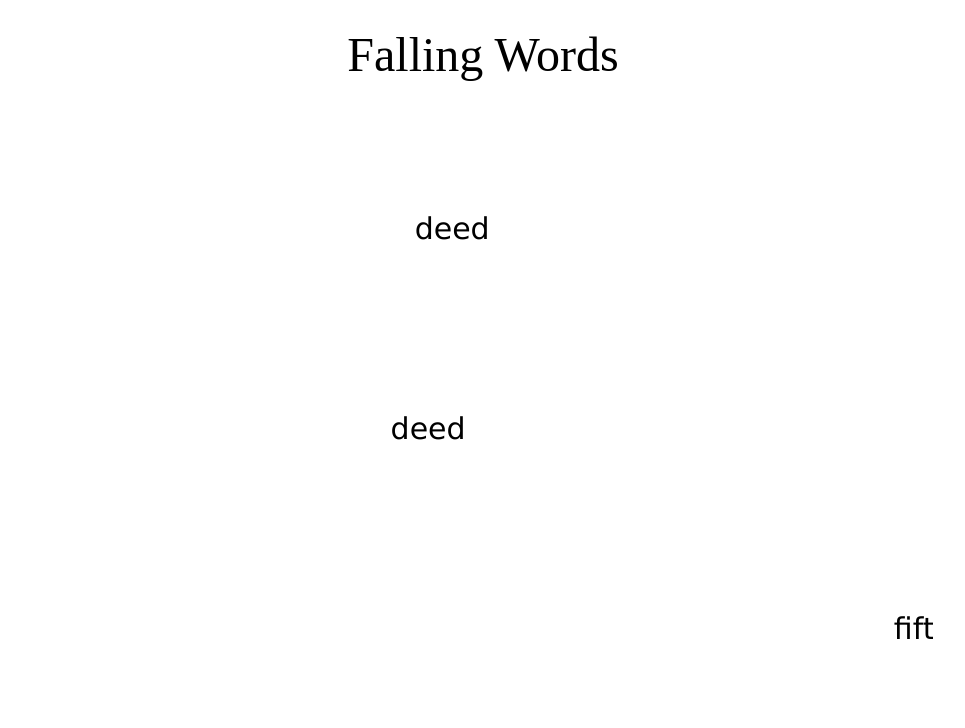
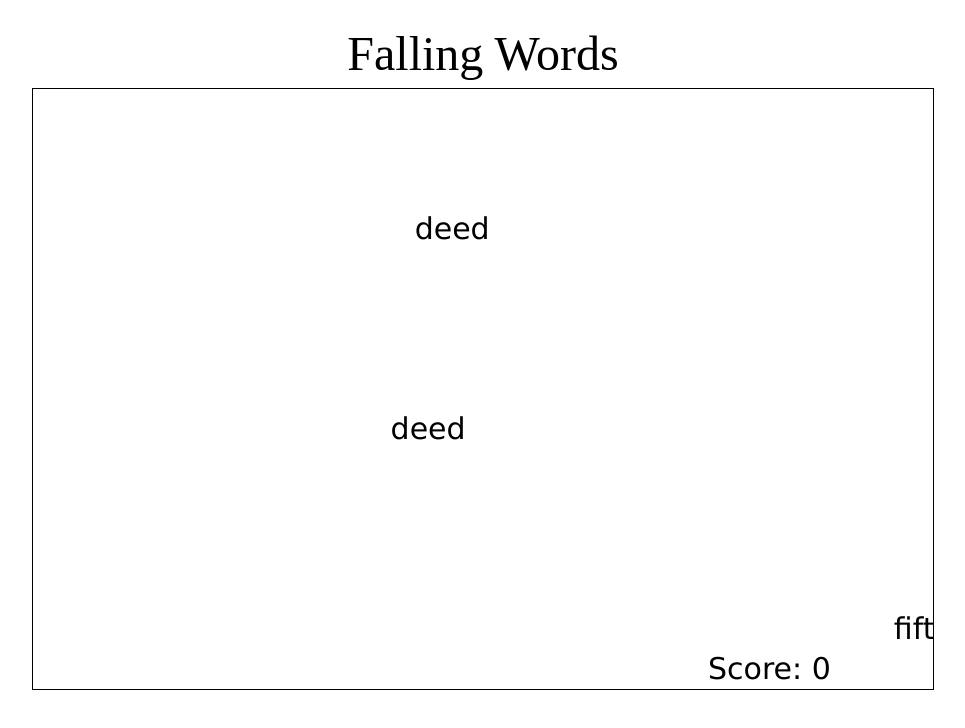
Before and after one commit to RRolfes/Falling-Words, a website built with webpack: page index.html in a window 1280 px wide. Shown: the whole page, without its empty margins (157-1122 px from the left). Built offline with nearby package versions, Linux system fonts and the light colour scheme.

Commit message:
Adds score counter

```diff
--- a/index.html
+++ b/index.html
@@ -13,7 +13,7 @@
 <body>
   <div class="master">
     <h1>Falling Words</h1>
-    <canvas style="z-index: -100;" id="canvas" width="900" height="600"></canvas>
+    <canvas id="canvas" width="900" height="600"></canvas>
 
   </div>
 
--- a/lib/javascripts/environment.js
+++ b/lib/javascripts/environment.js
@@ -1,9 +1,11 @@
-let canvas, ctx, background, currentGame;
+let canvas, ctx, background, currentGame, screenWidth, screenHeight;
 
 function render(game) {
   currentGame = game;
   canvas = document.getElementById('canvas');
   ctx = canvas.getContext('2d');
+  screenWidth = canvas.width;
+  screenHeight = canvas.height;
 
   // background = document.getElementById('background');
   window.requestAnimationFrame(renderRepaint);
@@ -14,6 +16,7 @@ function renderRepaint() {
 
 
   renderWords();
+  displayGameInfo();
 
   // renderBackground();
 
@@ -34,11 +37,14 @@ const renderWords = () => {
       currentGame.lives--;
       currentGame.removeTarget(target);
     } else if (target.solved) {
-      currentGame.score += 10; //add logic for increasing points
       currentGame.removeTarget(target);
     }
 
   });
 };
 
+const displayGameInfo = () => {
+  ctx.fillText(`Score: ${currentGame.score}`, screenWidth - 225, screenHeight - 10);
+};
+
 export default render;
--- a/lib/stylesheets/format.css
+++ b/lib/stylesheets/format.css
@@ -8,6 +8,10 @@
   height: 90vh;
 }
 
+canvas {
+  border: 1px solid;
+}
+
 h1 {
   font-size: 48px;
   padding-bottom: 10px;
```
Also changed, not shown: bundle.js (+8 -2 lines), 1 other file.
